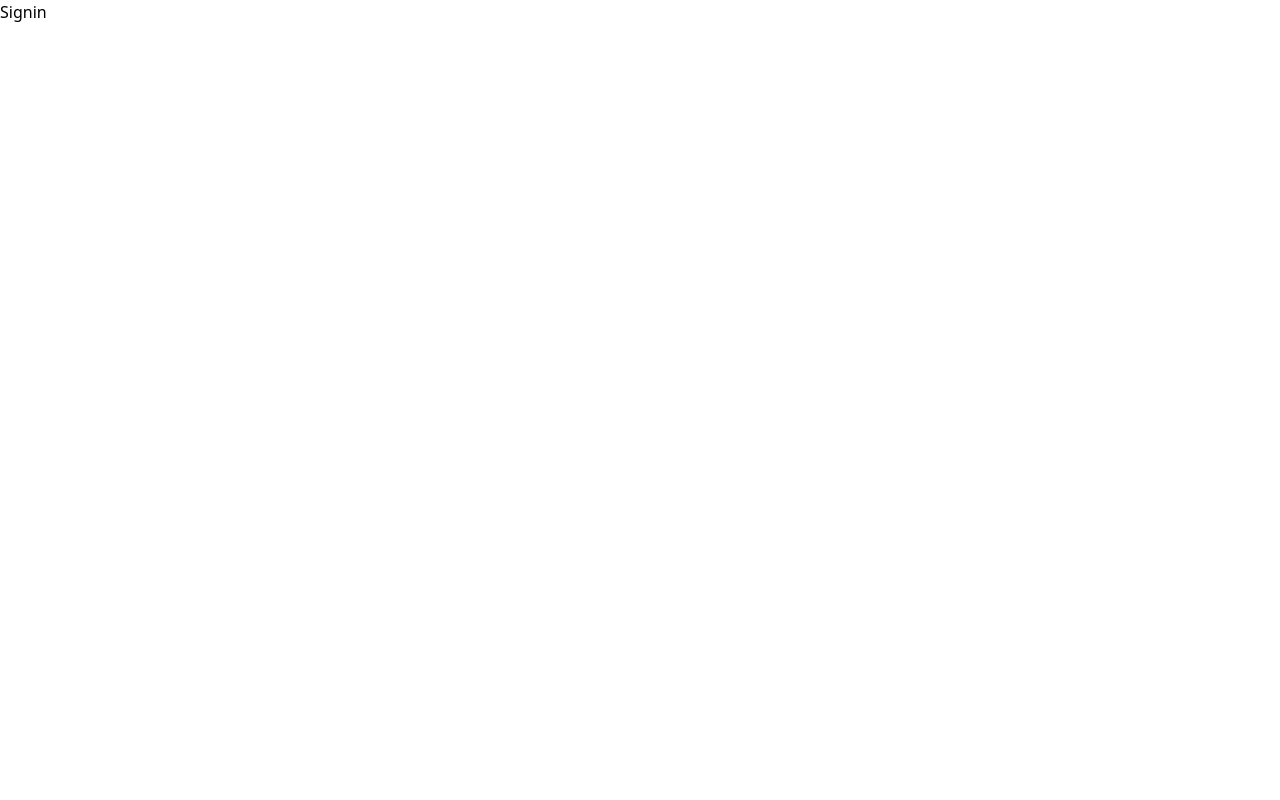
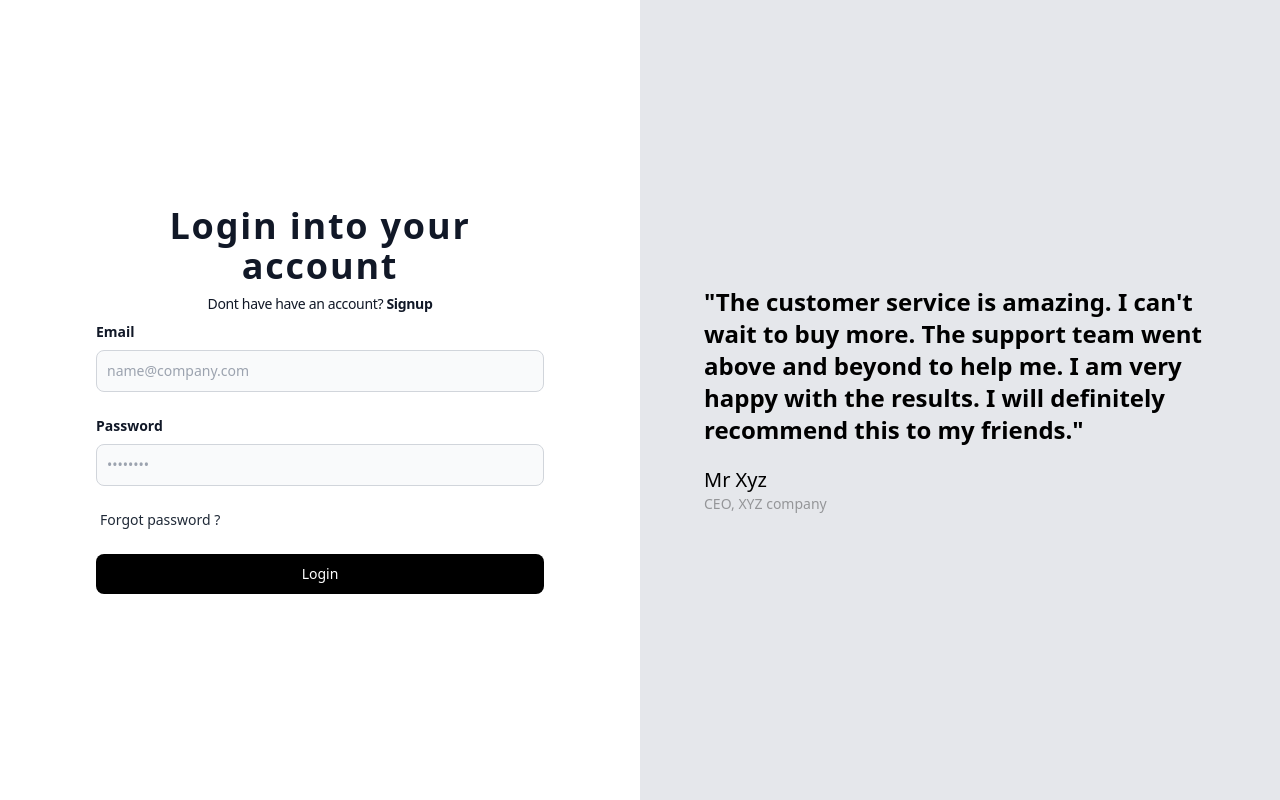
Before and after one commit to siddhu12980/BlogSpot, a React (Vite) app in the folder frontend/: page /signin in a window 1280 px wide. Built offline with nearby package versions, Linux system fonts and the light colour scheme.

Commit message:
:sparkles: Feat:Blog Page

```diff
--- a/frontend/src/pages/Signin.tsx
+++ b/frontend/src/pages/Signin.tsx
@@ -1,5 +1,144 @@
+import { ChangeEvent, FormEvent, useState } from "react";
+import { Link } from "react-router-dom";
+
+interface FormData {
+  email: string;
+  password: string;
+}
+
 const Signin = () => {
-  return <div>Signin</div>;
+  const [formData, setFormData] = useState<FormData>({
+    email: "",
+    password: "",
+  });
+
+  const [errors, setErrors] = useState<Partial<FormData>>({});
+
+  const handleChange = (e: ChangeEvent<HTMLInputElement>) => {
+    const { name, value, type, checked } = e.target;
+    setFormData({
+      ...formData,
+      [name]: type === "checkbox" ? checked : value,
+    });
+  };
+
+  const validate = (): Partial<FormData> => {
+    let errors: Partial<FormData> = {};
+    if (!formData.email) errors.email = "Email is required";
+    if (!formData.password) errors.password = "Password is required";
+    return errors;
+  };
+
+  const handleSubmit = (e: FormEvent) => {
+    e.preventDefault();
+    const validationErrors = validate();
+    if (Object.keys(validationErrors).length > 0) {
+      setErrors(validationErrors);
+    } else {
+      // Handle successful form submission (e.g., send data to the server)
+      console.log("Form submitted successfully", formData);
+      // Reset form
+      setFormData({
+        email: "",
+        password: "",
+      });
+      setErrors({});
+    }
+  };
+
+  return (
+    <>
+      <div className="flex flex-row w-full h-full items-center justify-center ">
+        <div className="w-1/2 bg-gray-150 flex items-center justify-center">
+          <div className="sm:max-w-md w-full">
+            <h1 className="text-center text-2xl font-bold leading-tight tracking-wider text-gray-900 md:text-4xl">
+              Login into your account
+              <p className="text-sm py-2 font-normal tracking-tight">
+                Dont have have an account?{" "}
+                <span className="font-bold">
+                  {" "}
+                  <Link to={"/signup"}>Signup</Link>{" "}
+                </span>
+              </p>
+            </h1>
+            <form className="space-y-4 md:space-y-6" onSubmit={handleSubmit}>
+              <div>
+                <label
+                  htmlFor="email"
+                  className="block mb-2 text-sm font-bold text-gray-900"
+                >
+                  Email
+                </label>
+                <input
+                  type="email"
+                  name="email"
+                  id="email"
+                  className="bg-gray-50 border border-gray-300 text-gray-900 text-sm rounded-lg focus:ring-primary-600 focus:border-primary-600 block w-full p-2.5"
+                  placeholder="name@company.com"
+                  value={formData.email}
+                  onChange={handleChange}
+                />
+                {errors.email && (
+                  <p className="text-red-500 text-xs">{errors.email}</p>
+                )}
+              </div>
+
+              <div>
+                <label
+                  htmlFor="password"
+                  className="block mb-2 text-sm font-bold text-gray-900"
+                >
+                  Password
+                </label>
+                <input
+                  type="password"
+                  name="password"
+                  id="password"
+                  placeholder="••••••••"
+                  className="bg-gray-50 border border-gray-300 text-gray-900 text-sm rounded-lg focus:ring-primary-600 focus:border-primary-600 block w-full p-2.5"
+                  value={formData.password}
+                  onChange={handleChange}
+                />
+                {errors.password && (
+                  <p className="text-red-500 text-xs">{errors.password}</p>
+                )}
+              </div>
+
+              <div className="flex items-start">
+                <div className="ml-1 text-sm">
+                  <label
+                    htmlFor="terms"
+                    className="font-dark font-medium hover:underline  text-gray-800"
+                  >
+                    <Link to={"#"}> Forgot password ? </Link>
+                  </label>
+                </div>
+              </div>
+
+              <button
+                type="submit"
+                className="w-full text-white bg-black hover:bg-gray-800 focus:ring-4 focus:outline-none focus:ring-primary-300 font-medium rounded-lg text-sm px-5 py-2.5 text-center"
+              >
+                Login
+              </button>
+            </form>
+          </div>
+        </div>
+
+        <div className="w-1/2 bg-gray-200 h-screen flex justify-center items-center">
+          <div className="sm:max-w-lg w-full">
+            <div className="font-bold text-2xl">
+              "The customer service is amazing. I can't wait to buy more. The
+              support team went above and beyond to help me. I am very happy
+              with the results. I will definitely recommend this to my friends."
+            </div>
+            <div className="pt-5 font-medium text-xl">Mr Xyz</div>
+            <div className="text-sm opacity-35">CEO, XYZ company</div>
+          </div>
+        </div>
+      </div>
+    </>
+  );
 };
 
 export default Signin;
--- a/frontend/src/pages/Signup.tsx
+++ b/frontend/src/pages/Signup.tsx
@@ -1,17 +1,81 @@
+import { ChangeEvent, FormEvent, useState } from "react";
+import { Link } from "react-router-dom";
+
+interface FormData {
+  username: string;
+  email: string;
+  password: string;
+  confirmPassword: string;
+  termsAccepted: boolean;
+}
+
 const Signup = () => {
+  const [formData, setFormData] = useState<FormData>({
+    username: "",
+    email: "",
+    password: "",
+    confirmPassword: "",
+    termsAccepted: false,
+  });
+
+  const [errors, setErrors] = useState<Partial<FormData>>({});
+
+  const handleChange = (e: ChangeEvent<HTMLInputElement>) => {
+    const { name, value, type, checked } = e.target;
+    setFormData({
+      ...formData,
+      [name]: type === "checkbox" ? checked : value,
+    });
+  };
+
+  const validate = (): Partial<FormData> => {
+    let errors: Partial<FormData> = {};
+    if (!formData.username) errors.username = "Username is required";
+    if (!formData.email) errors.email = "Email is required";
+    if (!formData.password) errors.password = "Password is required";
+    if (formData.password !== formData.confirmPassword)
+      errors.confirmPassword = "Passwords do not match";
+    if (!formData.termsAccepted)
+      errors.termsAccepted = "You must accept the terms and conditions";
+    return errors;
+  };
+
+  const handleSubmit = (e: FormEvent) => {
+    e.preventDefault();
+    const validationErrors = validate();
+    if (Object.keys(validationErrors).length > 0) {
+      setErrors(validationErrors);
+    } else {
+      // Handle successful form submission (e.g., send data to the server)
+      console.log("Form submitted successfully", formData);
+      // Reset form
+      setFormData({
+        username: "",
+        email: "",
+        password: "",
+        confirmPassword: "",
+        termsAccepted: false,
+      });
+      setErrors({});
+    }
+  };
+
   return (
     <>
       <div className="flex flex-row w-full h-full items-center justify-center ">
-        <div className="w-1/2 bg-gray-150   flex items-center justify-center  ">
+        <div className="w-1/2 bg-gray-150 flex items-center justify-center">
           <div className="sm:max-w-md w-full">
-            <h1 className="  text-center text-2xl font-bold leading-tight tracking-wider text-gray-900 md:text-4xl ">
+            <h1 className="text-center text-2xl font-bold leading-tight tracking-wider text-gray-900 md:text-4xl">
               Create an account
               <p className="text-sm py-2 font-normal tracking-tight">
-                Already Have a account?{" "}
-                <span className="   font-bold">Login</span>
+                Already have an account?{" "}
+                <span className="font-bold">
+                  {" "}
+                  <Link to={"/signin"}>Login</Link>{" "}
+                </span>
               </p>
             </h1>
-            <form className="space-y-4  md:space-y-6" action="#">
+            <form className="space-y-4 md:space-y-6" onSubmit={handleSubmit}>
               <div>
                 <label
                   htmlFor="username"
@@ -20,18 +84,23 @@ const Signup = () => {
                   Username
                 </label>
                 <input
-                  type="username"
+                  type="text"
                   name="username"
                   id="username"
-                  className="bg-gray-50 border border-gray-300 text-gray-900 text-sm rounded-lg focus:ring-primary-600 focus:border-primary-600 block w-full p-2.5 "
+                  className="bg-gray-50 border border-gray-300 text-gray-900 text-sm rounded-lg focus:ring-primary-600 focus:border-primary-600 block w-full p-2.5"
                   placeholder="username"
+                  value={formData.username}
+                  onChange={handleChange}
                 />
+                {errors.username && (
+                  <p className="text-red-500 text-xs">{errors.username}</p>
+                )}
               </div>
 
               <div>
                 <label
                   htmlFor="email"
-                  className="block mb-2 text-sm font-bold text-gray-900 "
+                  className="block mb-2 text-sm font-bold text-gray-900"
                 >
                   Email
                 </label>
@@ -39,15 +108,20 @@ const Signup = () => {
                   type="email"
                   name="email"
                   id="email"
-                  className="bg-gray-50 border border-gray-300 text-gray-900 text-sm rounded-lg focus:ring-primary-600 focus:border-primary-600 block w-full p-2.5 "
+                  className="bg-gray-50 border border-gray-300 text-gray-900 text-sm rounded-lg focus:ring-primary-600 focus:border-primary-600 block w-full p-2.5"
                   placeholder="name@company.com"
+                  value={formData.email}
+                  onChange={handleChange}
                 />
+                {errors.email && (
+                  <p className="text-red-500 text-xs">{errors.email}</p>
+                )}
               </div>
 
               <div>
                 <label
                   htmlFor="password"
-                  className="block mb-2 text-sm font-bold text-gray-900 "
+                  className="block mb-2 text-sm font-bold text-gray-900"
                 >
                   Password
                 </label>
@@ -56,9 +130,15 @@ const Signup = () => {
                   name="password"
                   id="password"
                   placeholder="••••••••"
-                  className="bg-gray-50 border border-gray-300 text-gray-900 text-sm rounded-lg focus:ring-primary-600 focus:border-primary-600 block w-full p-2.5 "
+                  className="bg-gray-50 border border-gray-300 text-gray-900 text-sm rounded-lg focus:ring-primary-600 focus:border-primary-600 block w-full p-2.5"
+                  value={formData.password}
+                  onChange={handleChange}
                 />
+                {errors.password && (
+                  <p className="text-red-500 text-xs">{errors.password}</p>
+                )}
               </div>
+
               <div>
                 <label
                   htmlFor="confirm-password"
@@ -67,37 +147,53 @@ const Signup = () => {
                   Confirm password
                 </label>
                 <input
-                  type="confirm-password"
-                  name="confirm-password"
+                  type="password"
+                  name="confirmPassword"
                   id="confirm-password"
                   placeholder="••••••••"
-                  className="bg-gray-50 border border-gray-300 text-gray-900 text-sm rounded-lg focus:ring-primary-600 focus:border-primary-600 block w-full p-2.5 "
+                  className="bg-gray-50 border border-gray-300 text-gray-900 text-sm rounded-lg focus:ring-primary-600 focus:border-primary-600 block w-full p-2.5"
+                  value={formData.confirmPassword}
+                  onChange={handleChange}
                 />
+                {errors.confirmPassword && (
+                  <p className="text-red-500 text-xs">
+                    {errors.confirmPassword}
+                  </p>
+                )}
               </div>
+
               <div className="flex items-start">
                 <div className="flex items-center h-5">
                   <input
                     id="terms"
-                    aria-describedby="terms"
+                    name="termsAccepted"
                     type="checkbox"
-                    className="w-4 h-4 border border-gray-300 rounded bg-gray-50 focus:ring-3 focus:ring-primary-300 "
+                    className="w-4 h-4 border border-gray-300 rounded bg-gray-50 focus:ring-3 focus:ring-primary-300"
+                    checked={formData.termsAccepted}
+                    onChange={handleChange}
                   />
                 </div>
                 <div className="ml-3 text-sm">
-                  <label htmlFor="terms" className="font-dark text-gray-800 ">
+                  <label htmlFor="terms" className="font-dark text-gray-800">
                     I accept the{" "}
                     <a
-                      className="font-medium text-primary-600 hover:underline "
+                      className="font-medium text-primary-600 hover:underline"
                       href="#"
                     >
                       Terms and Conditions
                     </a>
                   </label>
+                  {errors.termsAccepted && (
+                    <p className="text-red-500 text-xs">
+                      {errors.termsAccepted}
+                    </p>
+                  )}
                 </div>
               </div>
+
               <button
                 type="submit"
-                className="w-full text-white bg-black hover:bg-gray-800 focus:ring-4 focus:outline-none focus:ring-primary-300 font-medium rounded-lg text-sm px-5 py-2.5 text-center "
+                className="w-full text-white bg-black hover:bg-gray-800 focus:ring-4 focus:outline-none focus:ring-primary-300 font-medium rounded-lg text-sm px-5 py-2.5 text-center"
               >
                 Signup
               </button>
@@ -105,17 +201,15 @@ const Signup = () => {
           </div>
         </div>
 
-        {/* ------------------------------------------------------------------------------ */}
-
-        <div className="w-1/2  bg-gray-200 h-screen   flex justify-center items-center  ">
-          <div className="sm:max-w-lg w-full  ">
-            <div className=" font-bold text-2xl  ">
+        <div className="w-1/2 bg-gray-200 h-screen flex justify-center items-center">
+          <div className="sm:max-w-lg w-full">
+            <div className="font-bold text-2xl">
               "The customer service is amazing. I can't wait to buy more. The
               support team went above and beyond to help me. I am very happy
               with the results. I will definitely recommend this to my friends."
             </div>
-            <div className=" pt-5 font-medium text-xl">Mr Xyz</div>
-            <div className=" text-sm opacity-35">CEO, XYZ company</div>
+            <div className="pt-5 font-medium text-xl">Mr Xyz</div>
+            <div className="text-sm opacity-35">CEO, XYZ company</div>
           </div>
         </div>
       </div>
```
Also changed, not shown: frontend/src/pages/Blog.tsx (+25 -1 lines).
